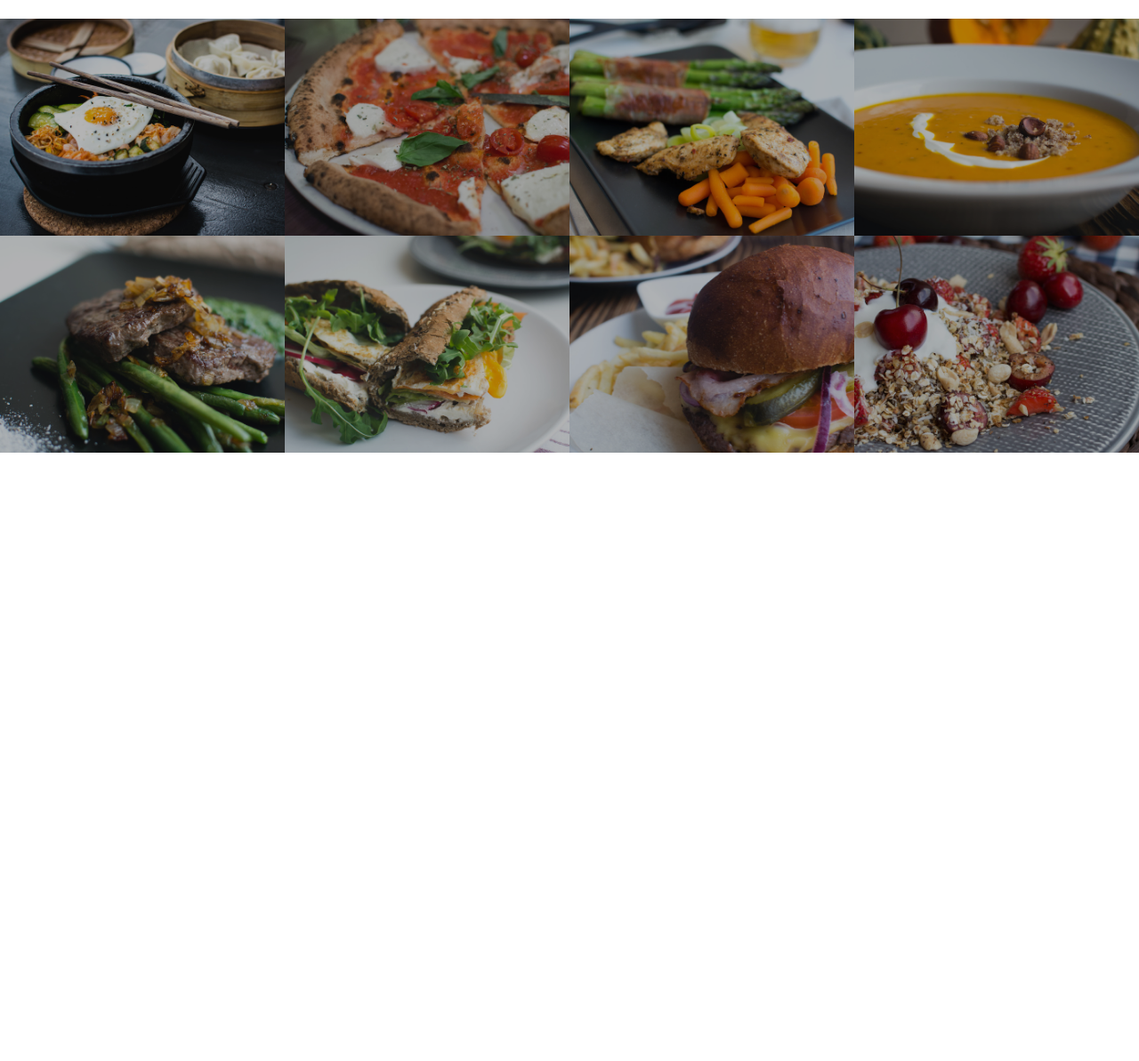
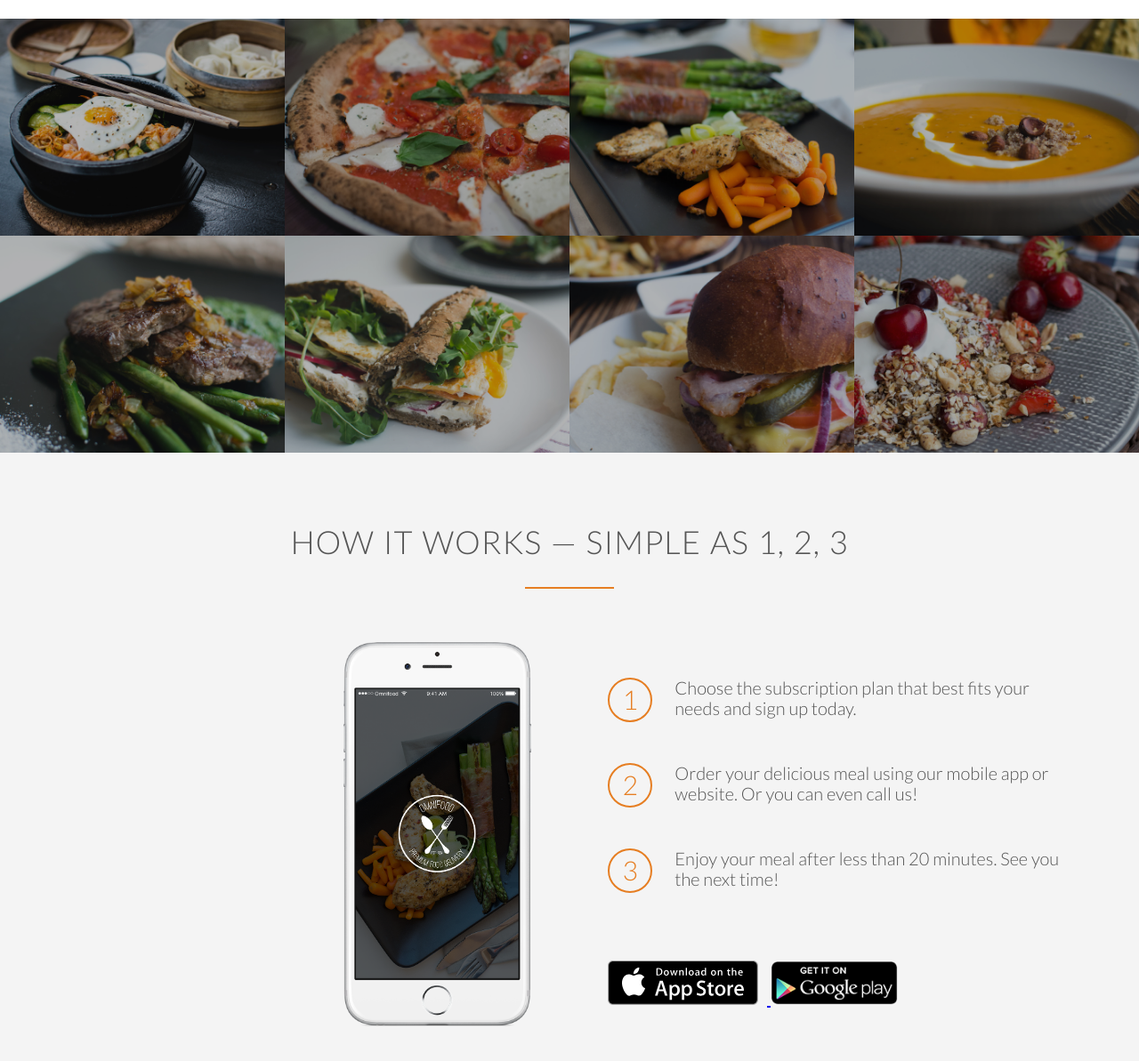
Before and after one commit to eoLFroZen/Omnifood, a plain HTML site: page index.html in a window 1280 px wide. Shown: the part 1479-2672 px from the top of the page at 89% size. Before the commit the page ends 1988 px from the top, so only its background shows below. Drawn offline with nearby package versions, Linux system fonts and the light colour scheme.

Commit message:
creted how it works section

```diff
--- a/index.html
+++ b/index.html
@@ -93,7 +93,7 @@
     </section>
 
     <section class="section-meals">
-        <ul class="meals-showcase">
+        <ul class="meals-showcase clearfix">
             <li>
                 <figure class="meal-photo">
                     <img src="./resources/images/1.jpg" alt="Korean bibimbap with egg and vegetables">
@@ -115,7 +115,7 @@
                 </figure>
             </li>
         </ul>
-        <ul class="meals-showcase">
+        <ul class="meals-showcase clearfix">
             <li>
                 <figure class="meal-photo">
                     <img src="./resources/images/5.jpg" alt="Paleo beef steak with vegetables">
@@ -138,6 +138,39 @@
             </li>
         </ul>
     </section>
+
+    <section class="section-steps">
+        <div class="row">
+            <h2>How it works &mdash; Simple as 1, 2, 3</h2>
+        </div>
+        <div class="row">
+            <div class="col span-1-of-2 steps-box">
+                <img src="./resources/images/app-iPhone.png" alt="Omnifood app on iPhone" class="app-screen">
+            </div>
+            <div class="col span-1-of-2 steps-box">
+                <div class="works-step">
+                    <div>1</div>
+                    <p>Choose the subscription plan that best fits your needs and sign up today.</p>
+                </div>
+                <div class="works-step">
+                    <div>2</div>
+                    <p>Order your delicious meal using our mobile app or website. Or you can even call us!</p>
+                </div>
+                <div class="works-step">
+                    <div>3</div>
+                    <p>Enjoy your meal after less than 20 minutes. See you the next time!</p>
+                </div>
+
+            <a href="#" class="btn-app">
+                <img src="./resources/images/download-app.svg" alt="App Store Button">
+            </a>
+            <a href="#" class="btn-app">
+                <img src="./resources/images/download-app-android.png" alt="Play Store Button">
+            </a>
+            </div>
+        </div>
+    </section>
 </body>
 <script src="https://unpkg.com/ionicons@5.0.0/dist/ionicons.js"></script>
+
 </html>
--- a/resources/css/style.css
+++ b/resources/css/style.css
@@ -14,6 +14,15 @@ html {
   font-weight: 300;
   font-size: 20px;
   text-rendering: optimizeLegibility;
+}
+
+.clearfix {zoom: 1;}
+.clearfix:after {
+  content: '.';
+  clear: both;
+  display: block;
+  height: 0;
+  visibility: hidden;
 }
 
 /* ---------------------------------------------- */
@@ -212,7 +221,6 @@ header {
 .meals-showcase {
   list-style: none;
   width: 100%;
-
 }
 
 .meals-showcase li {
@@ -240,3 +248,54 @@ header {
   opacity: 1;
   transform: scale(1.03);
 }
+
+/* ---------------------------------------------- */
+/* HOW IT WORKS */
+/* ---------------------------------------------- */
+
+.section-steps {
+  background-color: #f4f4f4;
+}
+
+.steps-box:first-child {
+  text-align: right;
+  padding-right: 3%;
+  margin-top: 30px;
+}
+
+.steps-box:last-child {
+  padding-left: 3%;
+  margin-top: 70px;
+}
+
+.app-screen {
+  width: 40%;
+}
+
+.works-step {
+  margin-bottom: 50px;
+}
+
+.works-step:last-of-type {
+  margin-bottom: 80px;
+}
+
+.works-step div {
+  color: #e67e22;
+  border: 2px solid #e67e22;
+  display: block;
+  border-radius: 50%;
+  height: 50px;
+  width: 50px;
+  text-align: center;
+  padding: 5px;
+  float: left;
+  font-size: 150%;
+  margin-right: 25px;
+}
+
+.btn-app img {
+  height: 50px;
+  width: auto;
+  margin-right: 10px;
+}
```
